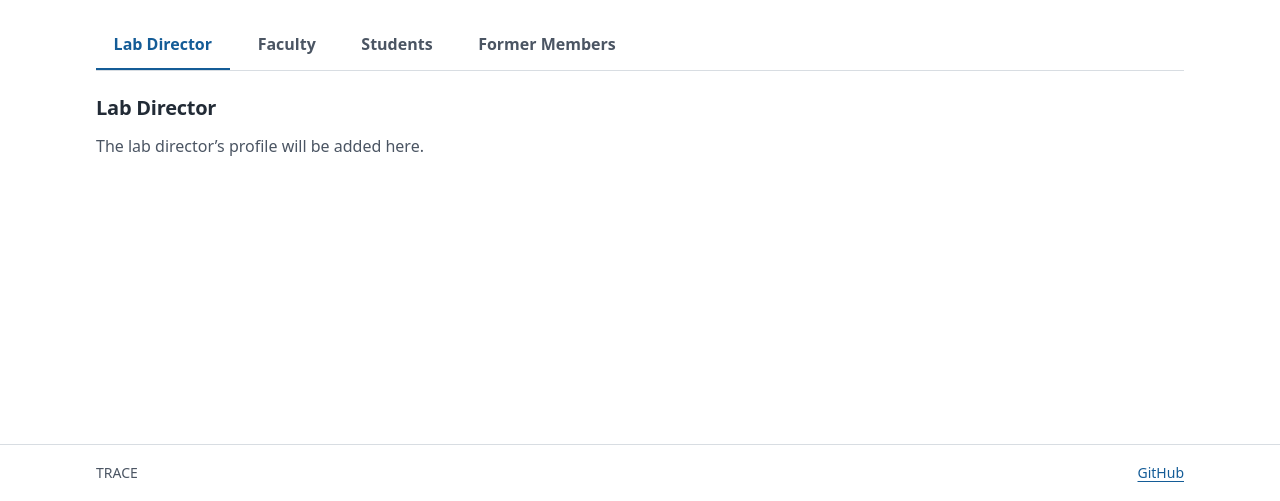
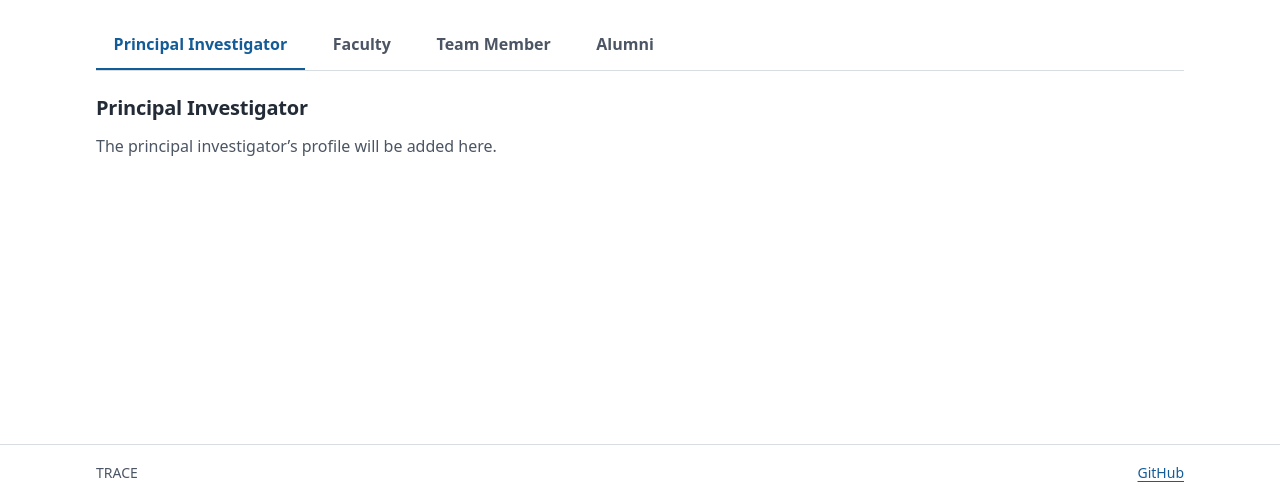
Before and after one commit to Trace-sdu/trace-sdu.github.io, a plain HTML site: page people/index.html in a window 1280 px wide. Shown: the part 299-800 px from the top of the page. Drawn offline with Linux system fonts and the light colour scheme.

Commit message:
Use Principal Investigator, Team Member, and Alumni labels

```diff
--- a/people/index.html
+++ b/people/index.html
@@ -3,7 +3,7 @@
 <head>
   <meta charset="utf-8">
   <meta name="viewport" content="width=device-width, initial-scale=1">
-  <meta name="description" content="Meet the TRACE lab director, faculty, students, and former members.">
+  <meta name="description" content="Meet the TRACE principal investigator, faculty, team members, and alumni.">
   <title>People | TRACE</title>
   <link rel="stylesheet" href="../assets/site.css?v=11">
   <script src="../assets/people.js" defer></script>
@@ -32,27 +32,27 @@
   <main id="main" class="wrap">
     <h1>People</h1>
     <div class="people-tabs" role="tablist" aria-label="People categories">
-      <button type="button" role="tab" id="tab-lab-director" aria-controls="lab-director" aria-selected="true">Lab Director</button>
+      <button type="button" role="tab" id="tab-lab-director" aria-controls="lab-director" aria-selected="true">Principal Investigator</button>
       <button type="button" role="tab" id="tab-faculty" aria-controls="faculty" aria-selected="false" tabindex="-1">Faculty</button>
-      <button type="button" role="tab" id="tab-students" aria-controls="students" aria-selected="false" tabindex="-1">Students</button>
-      <button type="button" role="tab" id="tab-former-members" aria-controls="former-members" aria-selected="false" tabindex="-1">Former Members</button>
+      <button type="button" role="tab" id="tab-students" aria-controls="students" aria-selected="false" tabindex="-1">Team Member</button>
+      <button type="button" role="tab" id="tab-former-members" aria-controls="former-members" aria-selected="false" tabindex="-1">Alumni</button>
     </div>
 
     <section class="people-panel" role="tabpanel" id="lab-director" aria-labelledby="tab-lab-director" tabindex="0">
-      <h2>Lab Director</h2>
-      <p>The lab director’s profile will be added here.</p>
+      <h2>Principal Investigator</h2>
+      <p>The principal investigator’s profile will be added here.</p>
     </section>
     <section class="people-panel" role="tabpanel" id="faculty" aria-labelledby="tab-faculty" tabindex="0" hidden>
       <h2>Faculty</h2>
       <p>Faculty profiles will be added here.</p>
     </section>
     <section class="people-panel" role="tabpanel" id="students" aria-labelledby="tab-students" tabindex="0" hidden>
-      <h2>Students</h2>
-      <p>Student profiles will be added here.</p>
+      <h2>Team Member</h2>
+      <p>Team member profiles will be added here.</p>
     </section>
     <section class="people-panel" role="tabpanel" id="former-members" aria-labelledby="tab-former-members" tabindex="0" hidden>
-      <h2>Former Members</h2>
-      <p>Former member profiles will be added here.</p>
+      <h2>Alumni</h2>
+      <p>Alumni profiles will be added here.</p>
     </section>
   </main>
 
```
